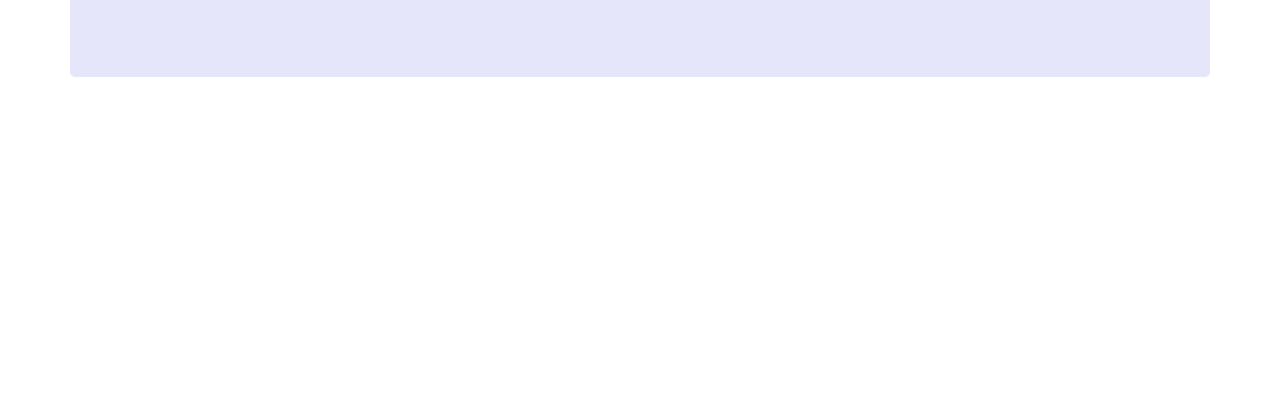
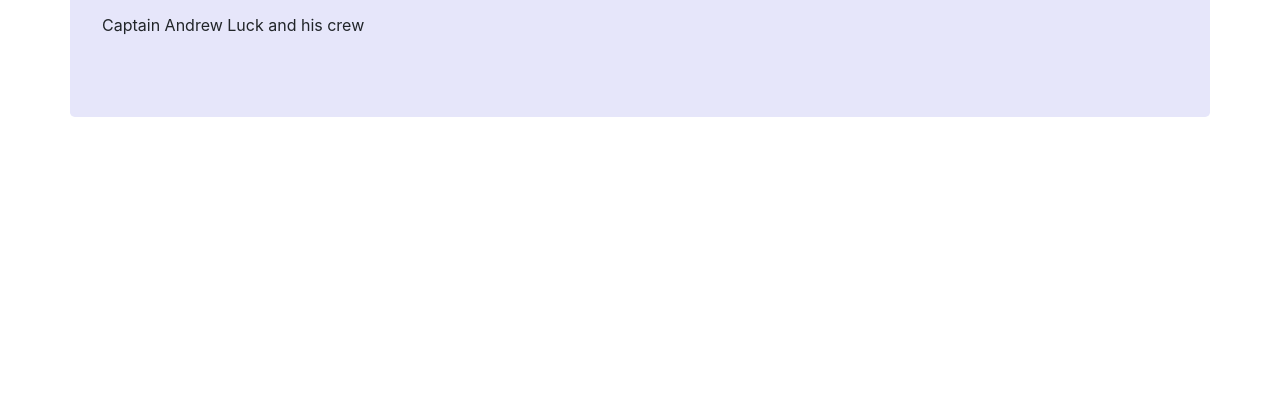
Before and after one commit to IronhackOrgPractice/Git-Org-Practice, a plain HTML site: page index.html in a window 1280 px wide. Shown: the part 391-800 px from the top of the page. Drawn offline with nearby package versions, Linux system fonts and the light colour scheme.

Commit message:
colts are gonna win

```diff
--- a/index.html
+++ b/index.html
@@ -27,6 +27,7 @@
       </div>
           <div class="playoffs">
             <p>Who will win the playoffs?</p>
+            <p>Captain Andrew Luck and his crew</p>
           </div>
     </div>
   </div>
```
